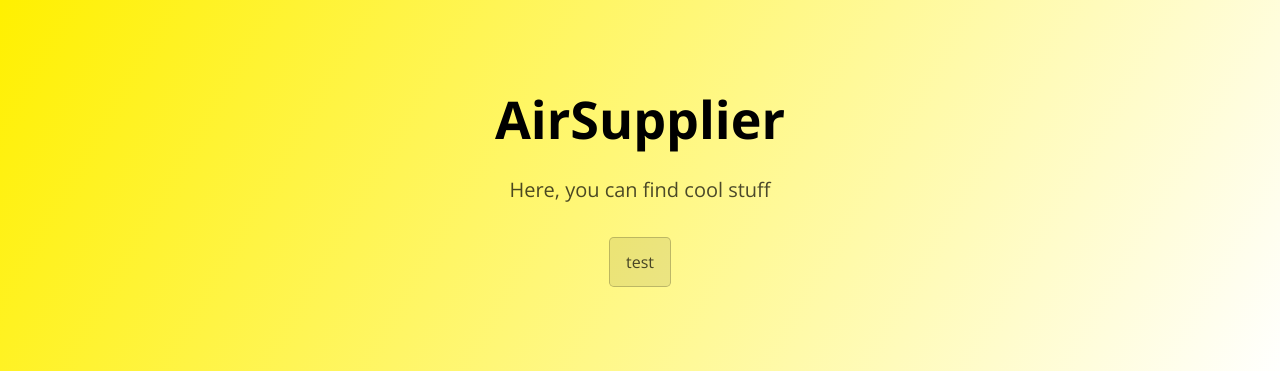
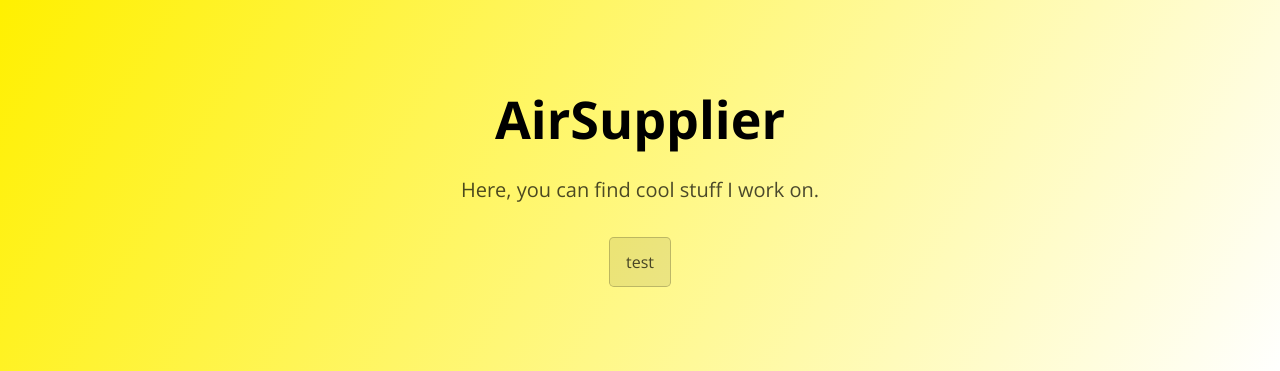
Before and after one commit to doctrinedatabase/doctrine, a Jekyll site: the page built from index.md, in a window 1280 px wide. Shown: the top 371 px of the page. Built offline with Jekyll 4.4.1, drawn with Linux system fonts in a browser that asks for light colours.

Commit message:
Update _config.yml

```diff
--- a/_config.yml
+++ b/_config.yml
@@ -1,5 +1,5 @@
 title: AirSupplier
-description:  Here, you can find cool stuff
+description:  Here, you can find cool stuff I work on.
 remote_theme: tuur29/pages-themes-cayman
 darkmode: true
 color:
```
